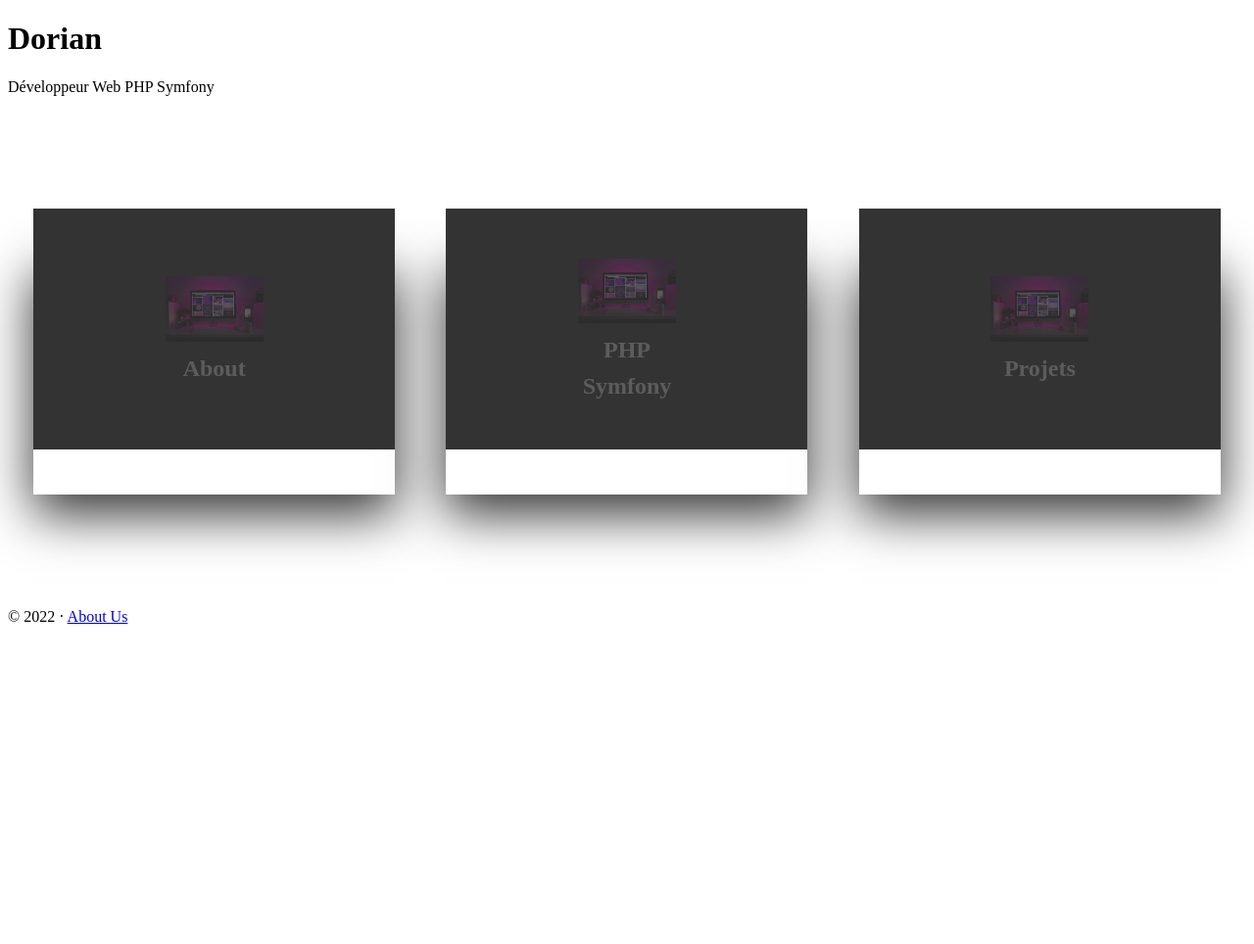
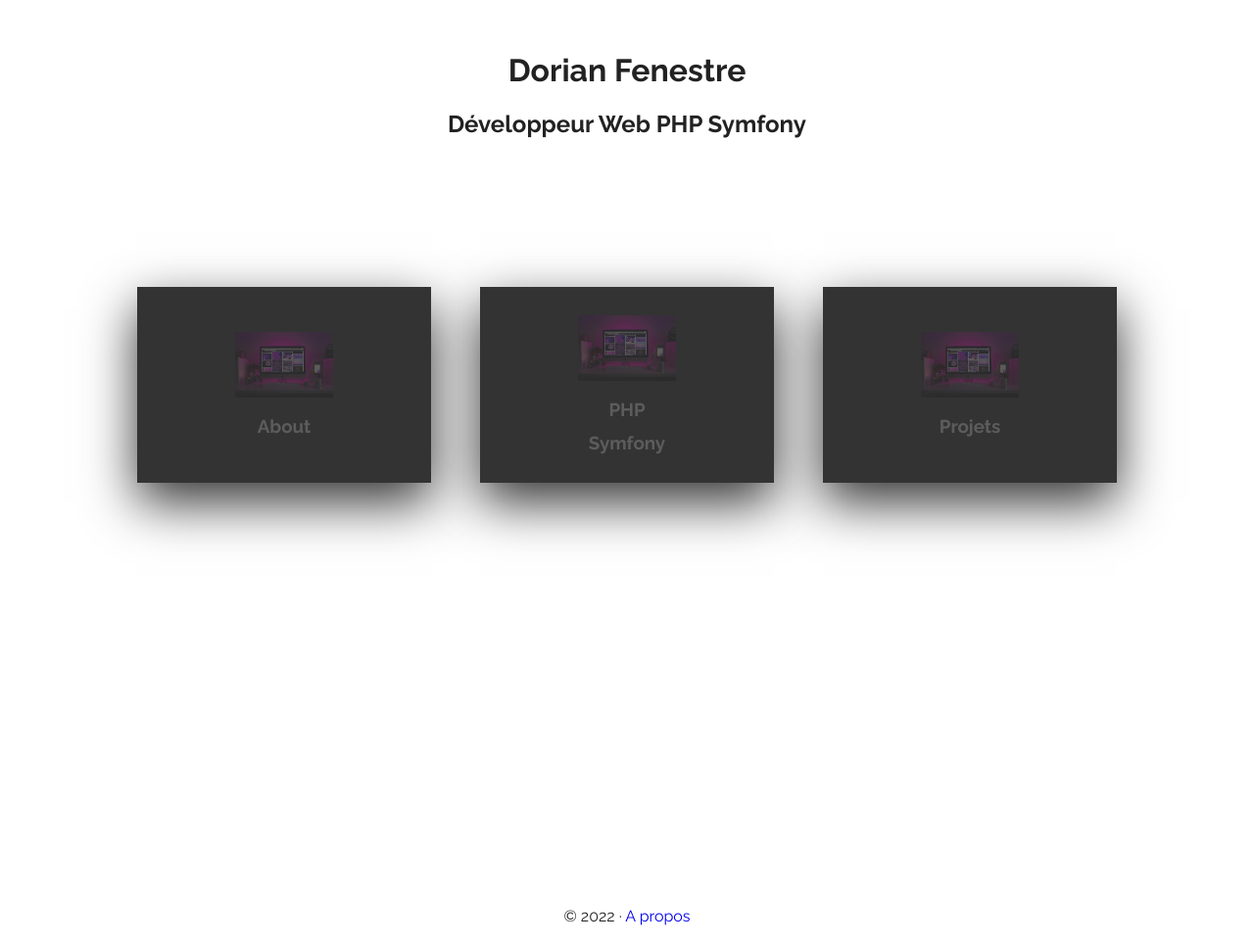
Before and after one commit to dorianfe/site_perso, a Symfony app: template templates/pages/home.html.twig in a window 1280 px wide. Shown: the whole page at 98% size. Before the commit the page ends 637 px from the top, so only its background shows below. Run offline with Twig, Linux system fonts and the light colour scheme; the template is opened without the code that fills it, so the values that code supplies are empty; some libraries are stand-ins or nearby versions.

Commit message:
Cards ok, base CSS for front page ok

```diff
--- a/public/css/style.css
+++ b/public/css/style.css
@@ -1,14 +1,63 @@
-.h1 {
+
+@import url('https://fonts.googleapis.com/css?family=Raleway:400,500,600,700,800,900');
+
+html {
+  box-sizing: border-box;
+}
+*, *:before, *:after {
+  box-sizing: inherit;
+}
+
+article, header, section, aside, details, figcaption, figure, footer, header, hgroup, main, nav, section, summary {
+    display: block;
+}
+body {
+    background:#fff none repeat scroll 0 0;
+    color: #222;
+    font-size: 100%;
+    line-height: 24px;
+    margin: 0;
+    padding:0;
+    font-family: "Raleway",sans-serif;
+}
+a{
+    font-family: "Raleway",sans-serif;
+    text-decoration: none;
+    outline: none;
+}
+a:hover, a:focus {
+    color: #373e18;
+}
+
+header {
+ float: left;
+ width: 100%;
+ padding: 2em 0;
+ margin: 0 auto;
+ text-align:center;
+ background: #fff none repeat scroll 0 0;
+ font-weight: 700;
+ line-height: normal;
+}
+
+footer {
     display: flex;
     justify-content: center;
+    align-content: flex-end;
+    align-items: flex-end;
 }
 
+
+
+/*-------------------- CSS for Cards ----------------- */
+
 .container{
+    display: flex;
+    width: 1000px;
+    height: 700px;
+    position: relative;
     flex-wrap: wrap;
-  position: relative;
-  display: flex;
-  justify-content: space-around;
-
+    justify-content: space-between;
     margin: 15px auto;
 }
 
@@ -18,10 +67,11 @@
 }
 
 .container .card .face{
-  width: 369px;
-  height: 246px;
+    width: 300px;
+    height: 200px;
     transition: 0.5s;
 }
+
 .container .card .face.face1{
     position: relative;
     background: #333;
@@ -31,10 +81,32 @@
     z-index: 1;
     transform: translateY(100px);
 }
+
 .container .card:hover .face.face1{
     background: #ff0057;
     transform: translateY(0);
 }
+
+.container .card .face.face1 .content{
+    opacity: 0.2;
+    transition: 0.5s;
+}
+
+.container .card:hover .face.face1 .content{
+    opacity: 1;
+}
+
+.container .card .face.face1 .content img{
+    max-width: 100px;
+}
+
+.container .card .face.face1 .content h3{
+    margin: 10px 0 0;
+    padding: 0;
+    color: #fff;
+    text-align: center;
+}
+
 .container .card .face.face2{
     position: relative;
     background: #fff;
@@ -46,30 +118,14 @@
     box-shadow: 0 20px 50px rgba(0, 0, 0, 0.8);
     transform: translateY(-100px);
 }
+
 .container .card:hover .face.face2{
     transform: translateY(0);
 }
+
 .container .card .face.face2 .content p{
     margin: 0;
     padding: 0;
-}
-
-.container .card .face.face1 .content{
-  opacity: 0.2;
-  transition: 0.5s;
-}
-.container .card:hover .face.face1 .content{
-  opacity: 1;
-}
-.container .card .face.face1 .content img{
-  max-width: 100px;
-}
-.container .card .face.face1 .content h3{
-  margin: 10px 0 0;
-  padding: 0;
-  color: #fff;
-  text-align: center;
-  font-size: 1.5em;
 }
 
 .container .card .face.face2 .content a{
--- a/templates/base.html.twig
+++ b/templates/base.html.twig
@@ -15,18 +15,21 @@
     {% endblock %}
 </head>
 <body>
+    <header>
+
+        <h1>Dorian Fenestre</h1>
+        <H2>Développeur Web PHP Symfony</h2>
+
+    </header>
 
         <main>
-        <h1>Dorian</h1>
-
-        <div class="job">Développeur Web PHP Symfony</div>
             {% block body %}{% endblock %}
         </main>
 
         <footer>
             <p>
                 &copy; {{ 'now'|date('Y') }}
-            &middot; <a href="{{ path('app_about') }}">About Us</a>
+                &middot; <a href="{{ path('app_about') }}">A propos</a>
             </p>
         </footer>
     </body>
--- a/templates/pages/home.html.twig
+++ b/templates/pages/home.html.twig
@@ -13,8 +13,8 @@
           </div>
           <div class="face face2">
              <div class="content">
-                <p>Lorem ipsum dolor sit amet consectetur adipisicing elit. Quas cum cumque minus iste veritatis provident at.</p>
-                <a href={{ path('app_about') }}>Read More</a>
+                <p>Je vis dans les Deux-Sèvres à Bressuire depuis 2 ans et vous propose mes services de développeur web.</p>
+                <a href={{ path('app_about') }}>Voir plus</a>
              </div>
           </div>
        </div>
@@ -28,8 +28,8 @@
           </div>
           <div class="face face2">
              <div class="content">
-                <p>Lorem ipsum dolor sit amet consectetur adipisicing elit. Quas cum cumque minus iste veritatis provident at.</p>
-                <a href="#">Read More</a>
+                <p>Développeur Backend PHP Symfony, je saurai également m'occuper de la partie visible de votre site - le frontend - à l'aide d'un beau CSS :)</p>
+                <a href="#">Voir plus</a>
              </div>
           </div>
        </div>
@@ -42,8 +42,9 @@
           </div>
           <div class="face face2">
              <div class="content">
-                <p>Lorem ipsum dolor sit amet consectetur adipisicing elit. Quas cum cumque minus iste veritatis provident at.</p>
-                <a href="#">Read More</a>
+                <p>A venir ici, des projets ainsi que des exemples de réalisations.
+                </p>
+                <a href="#">Voir plus</a>
              </div>
           </div>
        </div>
```
Lines whose indentation alone changed are shown as unchanged.
